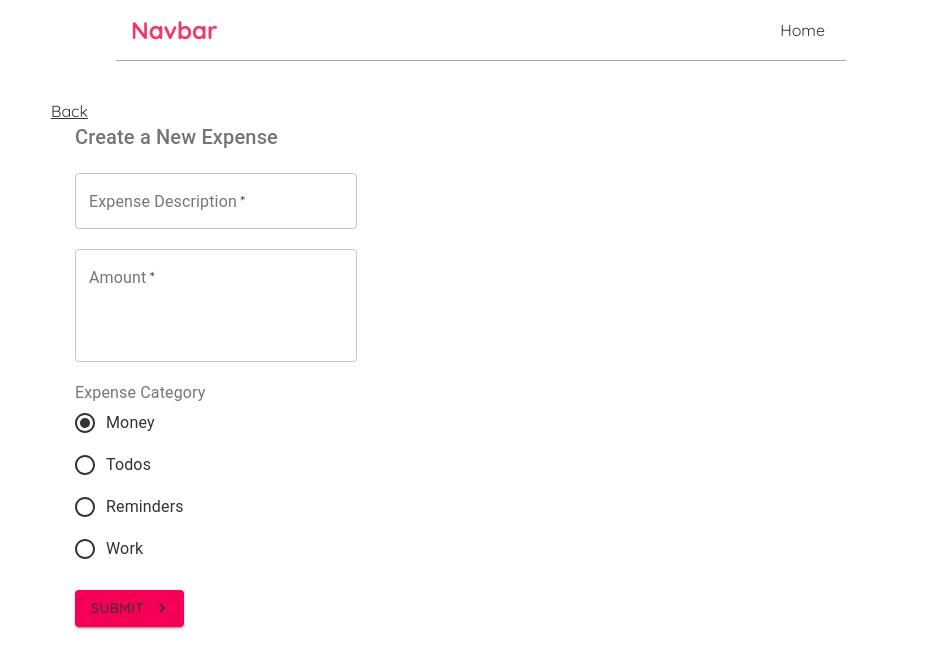
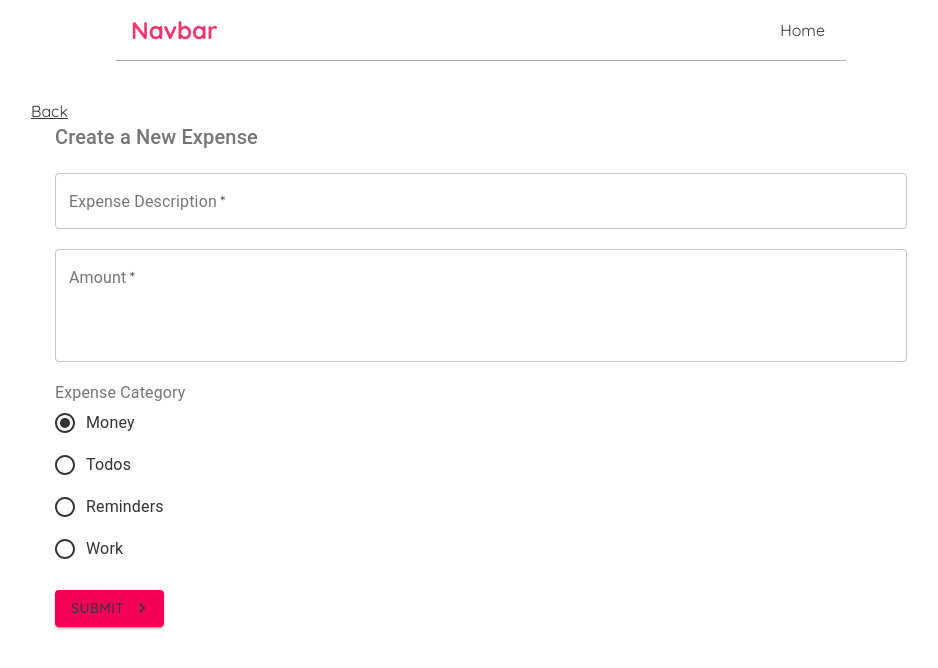
Before and after one commit to nparthas/Budgets, a React (Create React App) app in the folder app/desktop/: page /Expenses in a window 1280 px wide. Shown: the top 668 px of the page, without its empty margins (159-1097 px from the left). Built offline with nearby package versions, Linux system fonts and the light colour scheme.

Commit message:
formatting expense page, works

```diff
--- a/app/desktop/src/components/ExpensesCard.js
+++ b/app/desktop/src/components/ExpensesCard.js
@@ -47,7 +47,7 @@ const ExpensesCard = (props) => {
   const classes = useStyles();
   return (
     <motion.div
-      className="card expenses"
+      className="card expense-card"
       variants={expandVariants}
       initial="hidden"
       animate="visible"
--- a/app/desktop/src/css/expenses-card.css
+++ b/app/desktop/src/css/expenses-card.css
@@ -5,7 +5,7 @@
   perspective: 1000px;
 }
 
-.expenses {
+.expense-card {
   left: 390px;
   height: 440px;
   width: 330px;
--- a/app/desktop/src/css/expenses.css
+++ b/app/desktop/src/css/expenses.css
@@ -1,6 +1,5 @@
 /* Expense sheet */
 .expenses {
-  margin: auto;
   margin-left: 20px;
   float: left;
 }
--- a/app/desktop/src/pages/Expenses.js
+++ b/app/desktop/src/pages/Expenses.js
@@ -67,12 +67,7 @@ const Expenses = () => {
   };
 
   return (
-    <motion.div
-      className="expenses"
-      variants={expandVariants}
-      initial="hidden"
-      animate="visible"
-    >
+    <motion.div variants={expandVariants} initial="hidden" animate="visible">
       <Link to="/">Back</Link>
       <Container size="sm">
         <Typography
```
